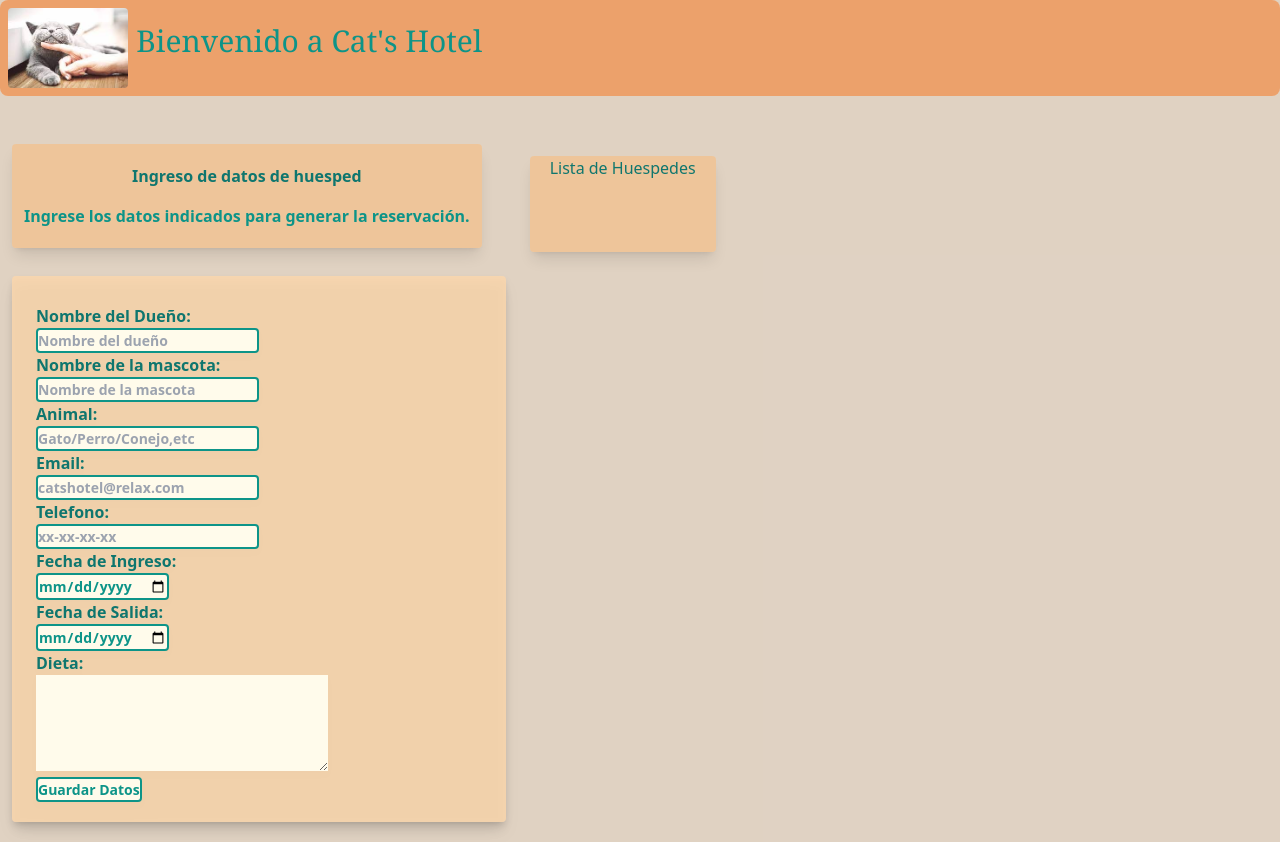
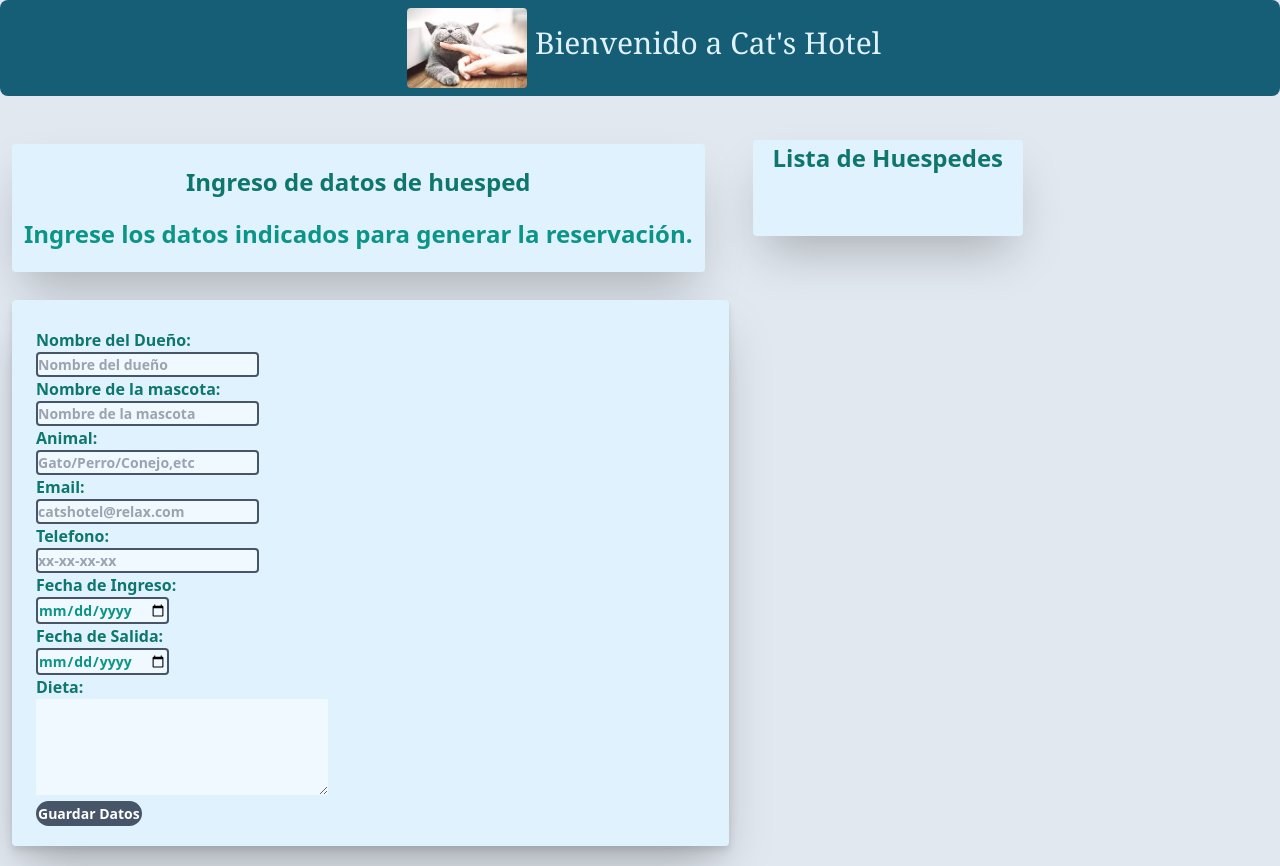
Before and after one commit to CrimsonEntity/Proyecto_Final_React, a React (Create React App) app in the folder cathotel/: page / in a window 1280 px wide. Before the commit the page ends 842 px from the top, so only its background shows below. Built offline with nearby package versions, Linux system fonts and the light colour scheme.

Commit message:
Final estilos

```diff
--- a/cathotel/package.json
+++ b/cathotel/package.json
@@ -9,6 +9,7 @@
     "react": "^18.2.0",
     "react-dom": "^18.2.0",
     "react-scripts": "5.0.1",
+    "uuidv4": "^6.2.13",
     "web-vitals": "^2.1.4"
   },
   "scripts": {
--- a/cathotel/src/App.js
+++ b/cathotel/src/App.js
@@ -9,8 +9,10 @@ function App() {
 
   const [huespedes,setHuespedes]=useState([])
 
+
+
   return (
-    <div className="bg-yellow-800/25">
+    <div className="bg-slate-200">
       <Encabezado/>
       <div className='container mx-auto mt-5 md:flex'>
 
@@ -20,7 +22,8 @@ function App() {
         />
 
         <VisorDeHuespedes className='md:-1/2 lg:w-3/5 md:h-screen overflow-y-scroll'
-        huespedes={huespedes}/>
+        huespedes={huespedes}
+        />
 
       </div>
     </div>
--- a/cathotel/src/Encabezado.jsx
+++ b/cathotel/src/Encabezado.jsx
@@ -2,9 +2,9 @@ import React from 'react'
 
 export default function Encabezado() {
   return (
-    <div className='bg-orange-500/50 h-24 rounded-lg fluid'>
-      <img src={process.env.PUBLIC_URL + '/logo_navbar.jpg'} alt='logo' className='m-2 h-20 w-30s rounded inline'/>
-      <h1 className='text-teal-600 text-3xl font-serif inline'>Bienvenido a Cat's Hotel</h1>
+    <div className='bg-cyan-800 h-30 rounded-lg flex justify-center'>
+      <img src={process.env.PUBLIC_URL + '/logo_navbar.jpg'} alt='logo' className='m-2 h-20 w-30 rounded inline'/>
+      <h1 className='text-sky-100 text-3xl font-serif inline mt-5'>Bienvenido a Cat's Hotel</h1>
     </div>
   )
 }
--- a/cathotel/src/Formulario.jsx
+++ b/cathotel/src/Formulario.jsx
@@ -23,8 +23,9 @@ export default function Formulario ({huespedes,setHuespedes}) {
                 salida,
                 dieta
             }
+
             setHuespedes([...huespedes,huesped])
-            console.log("Ya se ejecuto la función")
+            console.log("ya se ejecutó la funcion")
 
             setDueño("")
             setMascota("")
@@ -34,21 +35,20 @@ export default function Formulario ({huespedes,setHuespedes}) {
             setEntrada("")
             setSalida("")
             setDieta("")
-
         }
 
 
     return (
         <div>
-            <div className="bg-orange-300/50 shadow-lg rounded text-center mx-3 my-7 px-3 py-5">
-                <h2 className="text-center text-teal-700 font-bold">Ingreso de datos de huesped</h2>
-                <p className="mt-4 text-center text-teal-600 font-bold">Ingrese los datos indicados para generar la reservación.</p>
+            <div className="bg-sky-100 shadow-2xl rounded text-center mx-3 my-7 px-3 py-5">
+                <h2 className="text-center text-teal-700 font-bold text-2xl">Ingreso de datos de huesped</h2>
+                <p className="mt-4 text-center text-teal-600 font-bold text-2xl">Ingrese los datos indicados para generar la reservación.</p>
             </div>
 
-            <div className="container mx-3 my-5 px-3 py-5 bg-orange-200/75 shadow-lg rounded text-base drop-shadow-lg">
+            <div className="container mx-3 my-5 px-3 py-5 bg-sky-100 shadow-2xl rounded text-base drop-shadow-lg">
             <form className="container mt-2 ml-3 flex-col" onSubmit={agregarHuesped}>
                 <label className="flex flex-col text-teal-700 font-semibold">Nombre del Dueño: </label>
-                <input className="rounded border-2 border-teal-600 text-sm font-semibold bg-amber-50 text-teal-600 hover:bg-yellow-100"
+                <input className="rounded border-2 border-slate-600 text-sm font-semibold bg-sky-50 text-teal-600 hover:bg-slate-300"
                     value={dueño}
                     onChange={(e)=>{setDueño(e.target.value)}}
                     type="text"
@@ -58,7 +58,7 @@ export default function Formulario ({huespedes,setHuespedes}) {
                 />
 
                 <label className="flex flex-col text-teal-700 font-semibold">Nombre de la mascota: </label>
-                <input className="rounded border-2 border-teal-600 text-sm font-semibold bg-amber-50 text-teal-600 hover:bg-yellow-100"
+                <input className="rounded border-2 border-slate-600 text-sm font-semibold bg-sky-50 text-teal-600 hover:bg-slate-300"
                     value={mascota}
                     onChange={(e)=>{setMascota(e.target.value)}}
                     type="text"
@@ -68,7 +68,7 @@ export default function Formulario ({huespedes,setHuespedes}) {
                 />
 
                 <label className="flex flex-col text-teal-700 font-semibold">Animal: </label>
-                <input className="rounded border-2 border-teal-600 text-sm font-semibold bg-amber-50 text-teal-600 hover:bg-yellow-100"
+                <input className="rounded border-2 border-slate-600 text-sm font-semibold bg-sky-50 text-teal-600 hover:bg-slate-300"
                     value={animal}
                     onChange={(e)=>{setAnimal(e.target.value)}}
                     type="text"
@@ -78,7 +78,7 @@ export default function Formulario ({huespedes,setHuespedes}) {
                 />
 
                 <label className="flex flex-col text-teal-700 font-semibold">Email: </label>
-                <input className="rounded border-2 border-teal-600 text-sm font-semibold bg-amber-50 text-teal-600 hover:bg-yellow-100"
+                <input className="rounded border-2 border-slate-600 text-sm font-semibold bg-sky-50 text-teal-600 hover:bg-slate-300"
                     value={email}
                     onChange={(e)=>{setEmail(e.target.value)}}
                     type="email"
@@ -88,7 +88,7 @@ export default function Formulario ({huespedes,setHuespedes}) {
                 />
 
                 <label className="flex flex-col text-teal-700 font-semibold">Telefono: </label>
-                <input className="rounded border-2 border-teal-600 text-sm font-semibold bg-amber-50 text-teal-600 hover:bg-yellow-100"
+                <input className="rounded border-2 border-slate-600 text-sm font-semibold bg-sky-50 text-teal-600 hover:bg-slate-300"
                     value={tel}
                     onChange={(e)=>{setTel(e.target.value)}}
                     type="tel"
@@ -98,7 +98,7 @@ export default function Formulario ({huespedes,setHuespedes}) {
                 />
 
                 <label className="flex flex-col text-teal-700 font-semibold">Fecha de Ingreso: </label>
-                <input className="rounded border-2 border-teal-600 text-sm font-semibold bg-amber-50 text-teal-600 hover:bg-yellow-100"
+                <input className="rounded border-2 border-slate-600 text-sm font-semibold bg-sky-50 text-teal-600 hover:bg-slate-300"
                     value={entrada}
                     onChange={(e)=>{setEntrada(e.target.value)}}
                     type="date"
@@ -107,7 +107,7 @@ export default function Formulario ({huespedes,setHuespedes}) {
                 />
 
                 <label className="flex flex-col text-teal-700 font-semibold">Fecha de Salida: </label>
-                <input className="rounded border-2 border-teal-600 text-sm font-semibold bg-amber-50 text-teal-600 hover:bg-yellow-100"
+                <input className="rounded border-2 border-slate-600 text-sm font-semibold bg-sky-50 text-teal-600 hover:bg-slate-300"
                     value={salida}
                     onChange={(e)=>{setSalida(e.target.value)}}
                     type="date"
@@ -116,7 +116,7 @@ export default function Formulario ({huespedes,setHuespedes}) {
                 />
 
                 <label className="flex flex-col text-teal-700 font-semibold">Dieta: </label>
-                <textarea className="bg-amber-50 text-teal-600 hover:bg-yellow-100"
+                <textarea className="bg-sky-50 text-teal-600 hover:bg-slate-300"
                     value={dieta}
                     onChange={(e)=>{setDieta(e.target.value)}}
                     type="text"
@@ -126,7 +126,7 @@ export default function Formulario ({huespedes,setHuespedes}) {
                     cols="30"
                 >Dieta o Alimentos o medicinas</textarea>
 
-                <input className="rounded border-2 border-teal-600 text-sm font-semibold bg-amber-50 text-teal-600 hover:bg-yellow-100 flex flex-col"
+                <input className="rounded-full border-2 border-slate-600 text-sm font-semibold bg-slate-600 text-white hover:bg-slate-300 flex flex-col"
                     type="submit"
                     value="Guardar Datos"
                 />
--- a/cathotel/src/Huesped.jsx
+++ b/cathotel/src/Huesped.jsx
@@ -1,8 +1,9 @@
 import React from 'react'
 
 function Huesped({dueño, mascota, animal, email, tel, entrada, salida, dieta}) {
+
   return (
-    <div className="container mx-5 my-10 px-5 py-5 bg-orange-200/75 shadow-lg rounded text-base drop-shadow-lg m-8">
+    <div className="container mx-5 my-10 px-5 py-5 bg-sky-100 shadow-2xl rounded-lg text-base drop-shadow-lg m-8">
         <p className='text-teal-700 font-semibold'>Nombre del dueño: <span className='text-black font-normal'>{dueño}</span></p>
         <p className='text-teal-700 font-semibold'>Nombre de la mascota: <span className='text-black font-normal'>{mascota}</span></p>
         <p className='text-teal-700 font-semibold'>Tipo de Animal: <span className='text-black font-normal'>{animal}</span></p>
@@ -11,6 +12,14 @@ function Huesped({dueño, mascota, animal, email, tel, entrada, salida, dieta})
         <p className='text-teal-700 font-semibold'>Fecha de Entrada al Hospedaje: <span className='text-black font-normal'>{entrada}</span></p>
         <p className='text-teal-700 font-semibold'>Fecha de Salida del Hospedaje: <span className='text-black font-normal'>{salida}</span></p>
         <p className='text-teal-700 font-semibold'>Dieta o Indicaciones especiales: <span className='text-black font-normal'>{dieta}</span></p>
+        <div className='flex justify-between'>
+        <button className="rounded-full border-2 border-slate-600 text-sm font-semibold bg-slate-600 text-white hover:bg-slate-300">
+          Editar
+        </button>
+        <button className="rounded-full border-2 border-rose-400 text-sm font-semibold bg-rose-400 text-white hover:bg-rose-200">
+          Eliminar
+        </button>
+        </div>
     </div>
   )
 }
--- a/cathotel/src/VisorDeHuespedes.jsx
+++ b/cathotel/src/VisorDeHuespedes.jsx
@@ -2,10 +2,11 @@ import React from "react";
 import Huesped from "./Huesped";
 
 
-function VisorDeHuespedes ({huespedes}) {
+function VisorDeHuespedes ({huespedes }) {
+
     return (
         <div className="ml-4">
-            <h2 className="container mx-5 my-10 h-24 bg-orange-300/50 shadow-lg rounded text-center text-teal-700 font-bold>">Lista de Huespedes</h2>
+            <h2 className="container mx-5 mt-6 mb-7 h-24 bg-sky-100 shadow-2xl rounded text-center text-teal-700 font-bold text-2xl">Lista de Huespedes</h2>
             {
                 huespedes.map((huesped)=>{
                     return <Huesped
```
Also changed, not shown: 1 other file (tests, documents, lock files or other folders).
